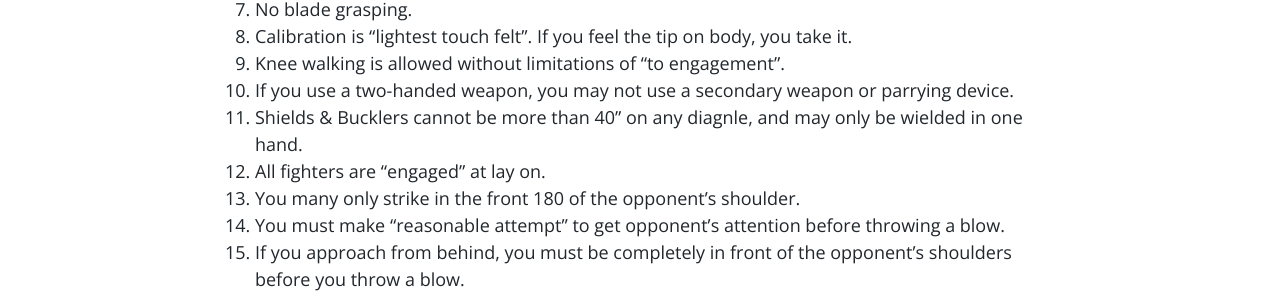
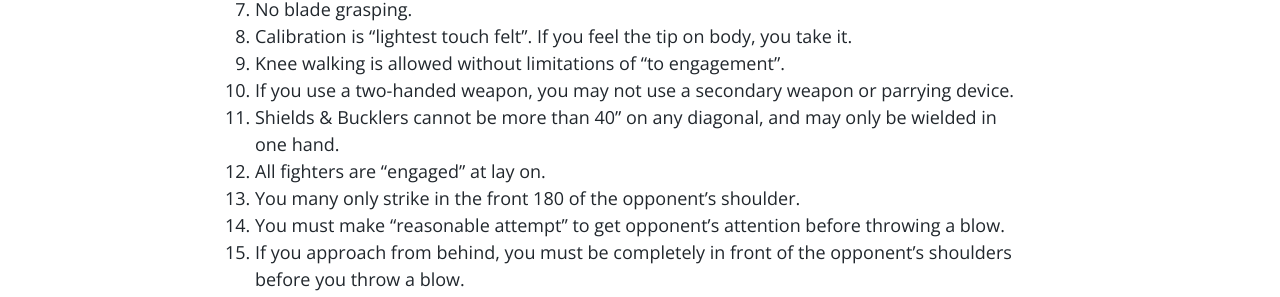
Before and after one commit to demoray/demoray.github.io, a Jekyll site: the page built from _posts/2018-05-07-pennsic-redux.md, in a window 1280 px wide. Shown: the part 603-900 px from the top of the page. Built offline with Jekyll 4.4.1, drawn with Linux system fonts in a browser that asks for light colours; comment, search, counter and statistics services are not loaded.

Commit message:
spelling

```diff
--- a/_posts/2018-05-07-pennsic-redux.md
+++ b/_posts/2018-05-07-pennsic-redux.md
@@ -15,7 +15,7 @@ The Pennsic rapier conventions have been finalized, but only available on Facebo
 8. Calibration is "lightest touch felt".  If you feel the tip on body, you take it.
 9. Knee walking is allowed without limitations of "to engagement".
 10. If you use a two-handed weapon, you may not use a secondary weapon or parrying device.
-11. Shields & Bucklers cannot be more than 40" on any diagnle, and may only be wielded in one hand.
+11. Shields & Bucklers cannot be more than 40" on any diagonal, and may only be wielded in one hand.
 12. All fighters are "engaged" at lay on.
 13. You many only strike in the front 180 of the opponent's shoulder.
 14.  You must make "reasonable attempt" to get opponent's attention before throwing a blow.
```
